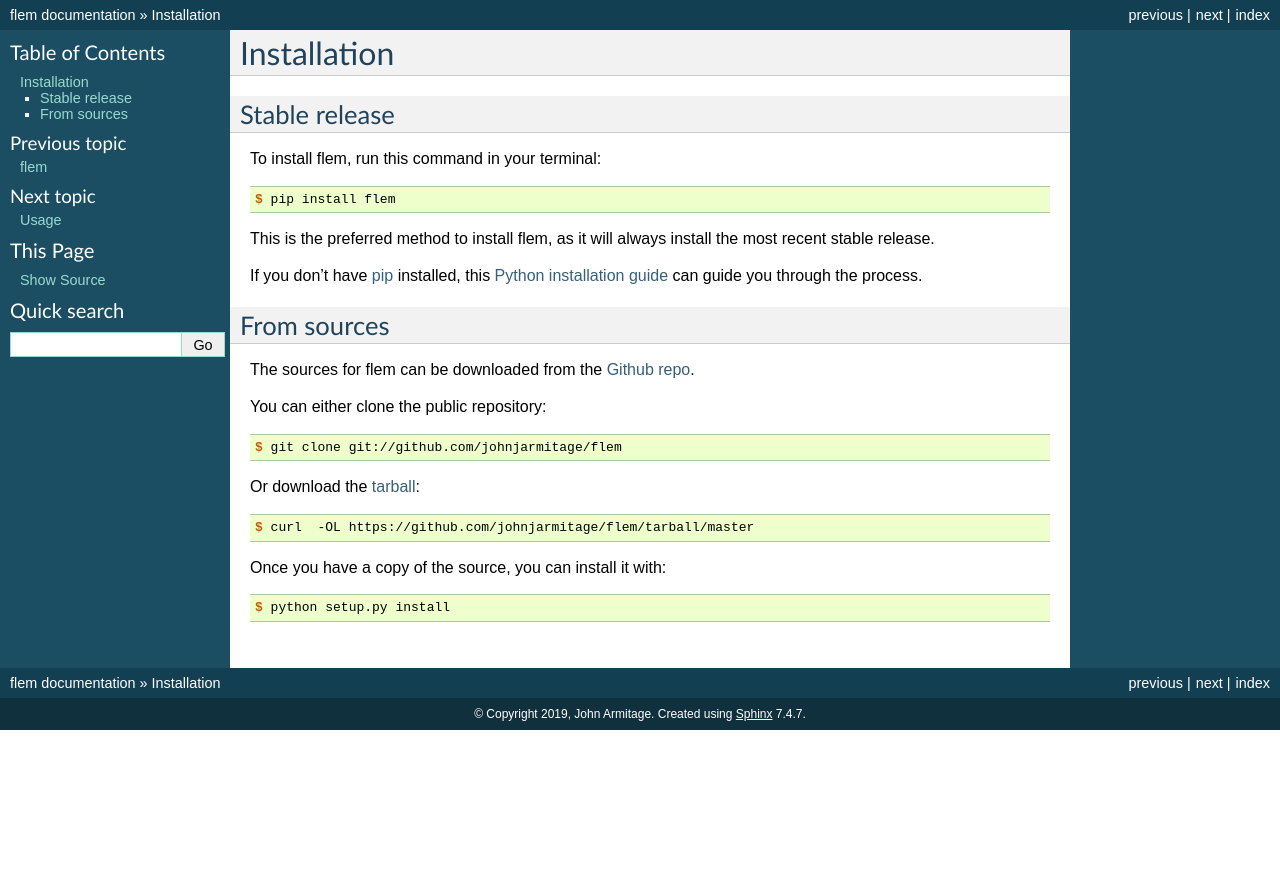
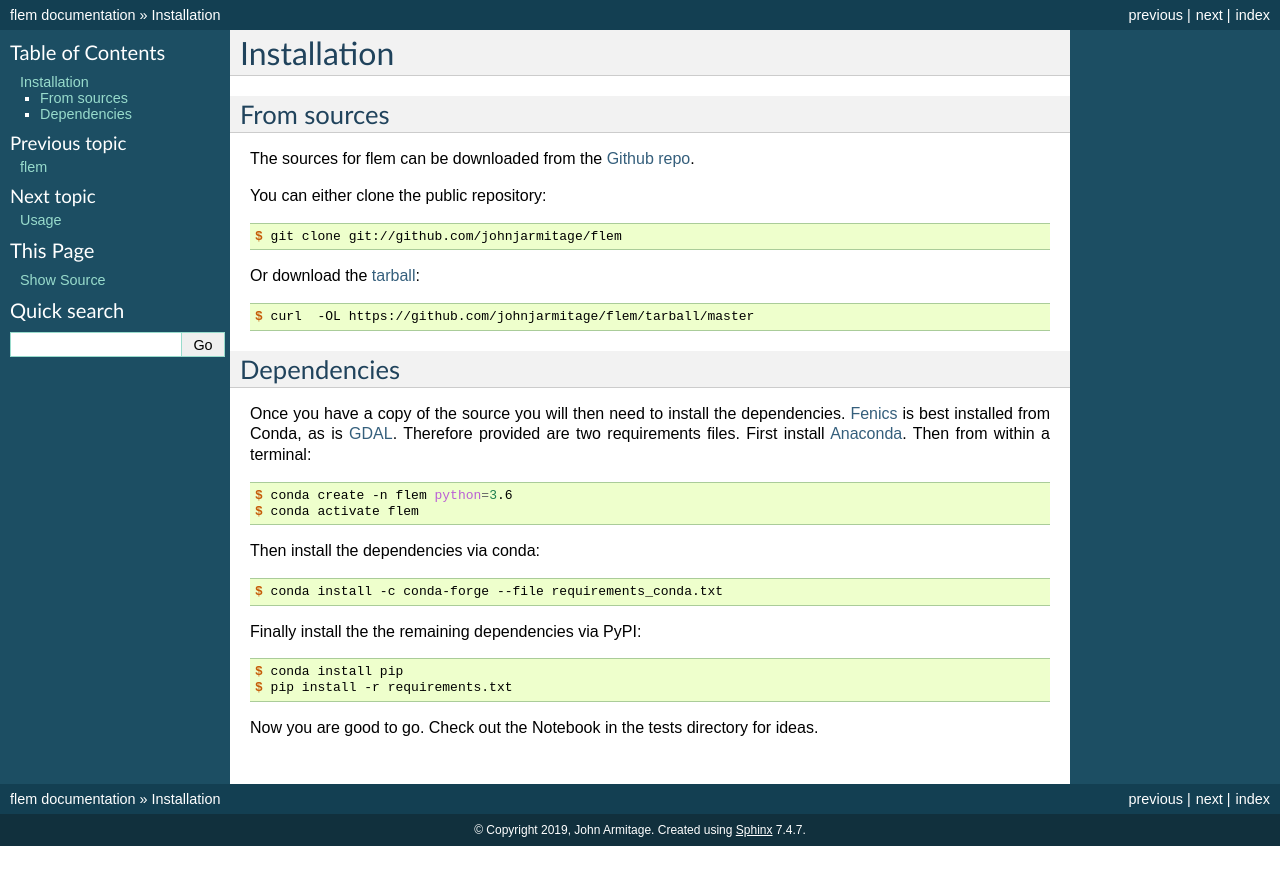
Before and after one commit to johnjarmitage/flem, a Sphinx documentation site: the page built from docs/installation.rst, in a window 1280 px wide. Shown: the top 885 px of the page. Built offline with Sphinx 7.4.7, drawn with Linux system fonts in a browser that asks for light colours; pages that are not in the unit, such as notebooks, are missing from menus.

Commit message:
updated installation for readthedocs

```diff
--- a/docs/installation.rst
+++ b/docs/installation.rst
@@ -3,25 +3,6 @@
 ============
 Installation
 ============
-
-
-Stable release
---------------
-
-To install flem, run this command in your terminal:
-
-.. code-block:: console
-
-    $ pip install flem
-
-This is the preferred method to install flem, as it will always install the most recent stable release.
-
-If you don't have `pip`_ installed, this `Python installation guide`_ can guide
-you through the process.
-
-.. _pip: https://pip.pypa.io
-.. _Python installation guide: http://docs.python-guide.org/en/latest/starting/installation/
-
 
 From sources
 ------------
@@ -32,20 +13,43 @@ You can either clone the public repository:
 
 .. code-block:: console
 
-    $ git clone git://github.com/johnjarmitage/flem
+  $ git clone git://github.com/johnjarmitage/flem
 
 Or download the `tarball`_:
 
 .. code-block:: console
 
-    $ curl  -OL https://github.com/johnjarmitage/flem/tarball/master
+  $ curl  -OL https://github.com/johnjarmitage/flem/tarball/master
 
-Once you have a copy of the source, you can install it with:
+Dependencies
+------------
+
+Once you have a copy of the source you will then need to install the
+dependencies. `Fenics <https://fenicsproject.org/>`_ is best installed
+from Conda, as is `GDAL <https://gdal.org/>`_. Therefore provided are two
+requirements files. First install `Anaconda <https://www.anaconda.com/>`_.
+Then from within a terminal:
 
 .. code-block:: console
 
-    $ python setup.py install
+  $ conda create -n flem python=3.6
+  $ conda activate flem
 
+Then install the dependencies via conda:
+
+.. code-block:: console
+
+  $ conda install -c conda-forge --file requirements_conda.txt
+
+Finally install the the remaining dependencies via PyPI:
+
+.. code-block:: console
+
+  $ conda install pip
+  $ pip install -r requirements.txt
+
+Now you are good to go. Check out the Notebook in the tests directory for
+ideas.
 
 .. _Github repo: https://github.com/johnjarmitage/flem
 .. _tarball: https://github.com/johnjarmitage/flem/tarball/master
```
Also changed, not shown: 1 other file.
